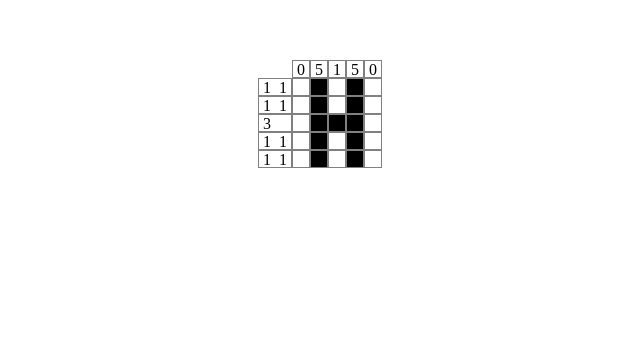
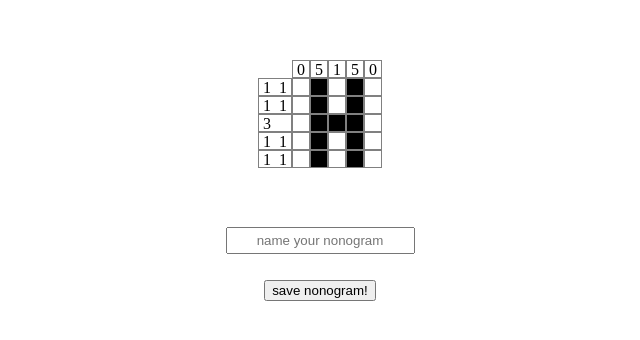
Before and after one commit to hkasemir/nonograms-vuejs, a Vue app: page / in a window 1280 px wide. Shown: the top 340 px of the page, without its empty margins (320-960 px from the left). Built offline with nearby package versions, Linux system fonts and the light colour scheme; what vuefire would draw is missing.

Commit message:
save nonogram with name

```diff
--- /dev/null
+++ b/src/components/create-game-form.vue
@@ -0,0 +1,47 @@
+<template>
+  <div class="form-container">
+    <input type="text" v-model="gameName" placeholder="name your nonogram" class="name-input">
+    <button @click="makeNew">save nonogram!</button>
+  </div>
+</template>
+
+<script>
+import firebaseService from '../services/firebase-service';
+
+const nonogramsRef = firebaseService.db.ref('nonograms');
+
+export default {
+  name: 'create-game-form',
+  data() {
+    return {
+      gameName: '',
+    };
+  },
+  props: ['game'],
+  firebase: {
+    nonograms: nonogramsRef,
+  },
+  methods: {
+    makeNew(evt) {
+      evt.preventDefault();
+      nonogramsRef.push({
+        name: this.gameName,
+        game: this.game,
+      });
+    },
+  },
+};
+</script>
+
+<style scoped>
+.form-container {
+  margin: 2em 0;
+}
+
+.name-input {
+  display: block;
+  margin: 2em auto;
+  padding: 0.3em;
+  text-align: center;
+}
+</style>
--- a/src/components/nonogram-container.vue
+++ b/src/components/nonogram-container.vue
@@ -1,4 +1,5 @@
 <template>
+  <div class="presentation">
     <div class="center">
       <div class="game-container">
         <clues position="top" :game="nonogram"></clues>
@@ -8,12 +9,15 @@
         </div>
       </div>
     </div>
+    <create-game-form :game="nonogram"></create-game-form>
+  </div>
 </template>
 
 <script>
 import firebaseService from '../services/firebase-service';
 import Clues from './clues';
 import GameBoard from './game-board';
+import CreateGameForm from './create-game-form';
 
 const nonogramsRef = firebaseService.db.ref('nonograms');
 
@@ -29,30 +33,26 @@ export default {
   name: 'nonogram-container',
   data() {
     return {
-      testInput: '',
       nonogram,
     };
   },
   firebase: {
     nonograms: nonogramsRef,
   },
-  methods: {
-    makeNew(evt) {
-      evt.preventDefault();
-      nonogramsRef.push({
-        text: this.testInput,
-      });
-      this.testInput = '';
-    },
-  },
   components: {
     Clues,
     GameBoard,
+    CreateGameForm,
   },
 };
 </script>
 
 <style scoped>
+.presentation {
+  display: flex;
+  flex-direction: column;
+}
+
 .center {
   display: inline-block;
   margin: auto;
```
Lines whose indentation alone changed are shown as unchanged.
